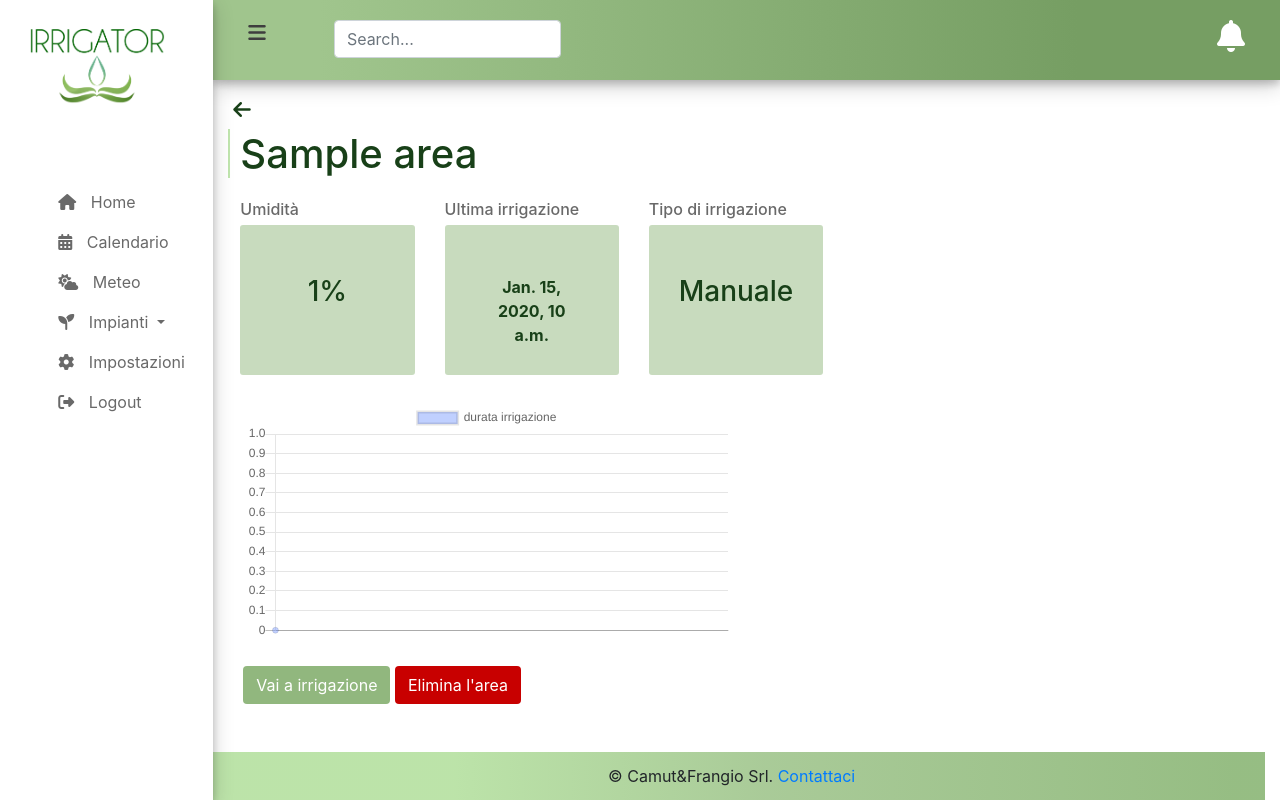
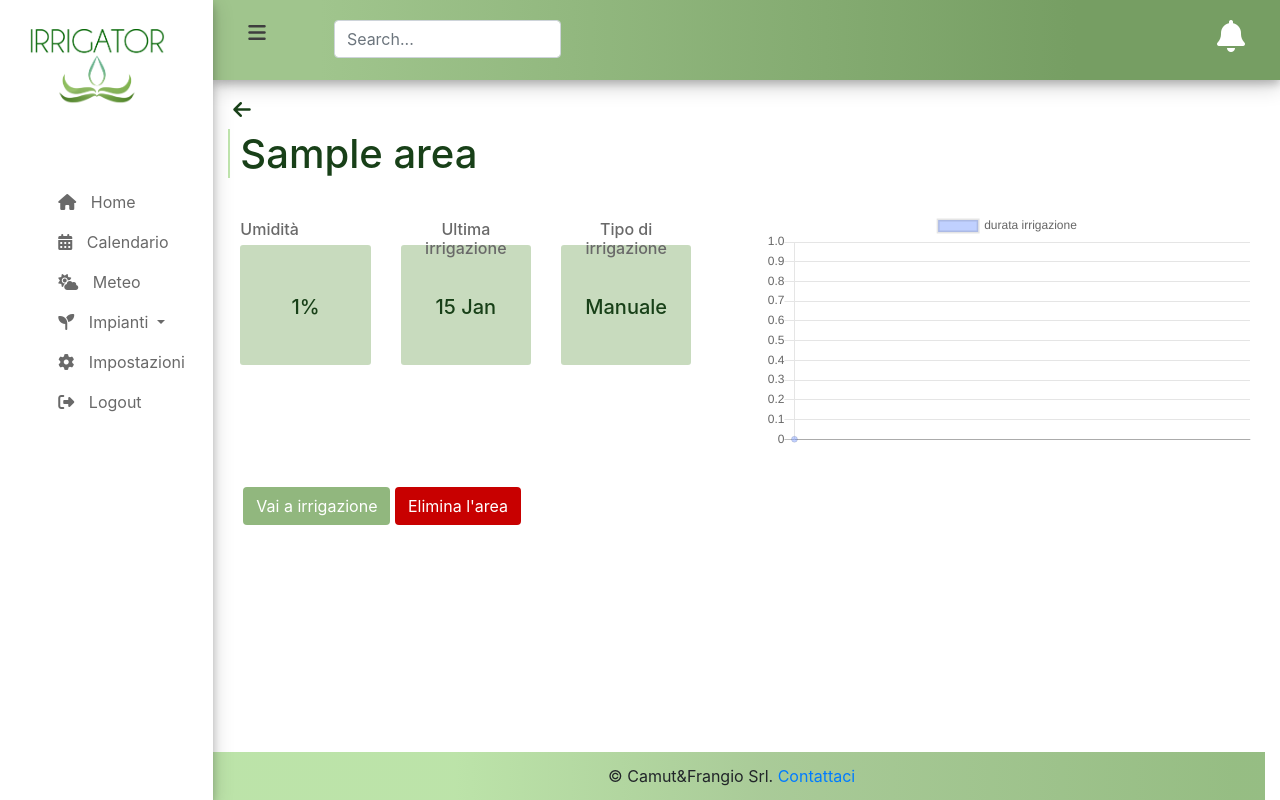
Before and after one commit to kamuttini/IrrigationApp, a Django app: page /1/area_detail/ in a window 1280 px wide. Run offline with Django 3.2, Linux system fonts and the light colour scheme; a user stored in the database is signed in; tables that the repository leaves empty hold one stand-in row (values such as "Sample post"); data that the repository does not hold is empty; some libraries are stand-ins or nearby versions.

Commit message:
area_detail template for chart

```diff
--- a/dashboard/static/style.css
+++ b/dashboard/static/style.css
@@ -235,7 +235,7 @@
 
 /*AREA DETAIL*/
 .area-info .area {
-    height: 150px;
+    height: 120px;
     margin: 15px;
     padding: 50px 0;
 }
@@ -246,15 +246,8 @@
     color: dimgray;
 }
 
-.area-info p {
-    width: 50%;
-    margin: auto;
-    font-size: 1em;
-    font-weight: bold;
-}
-
 /* WEATHER */
-.weather-box h3 {
+.weather-box h4 {
     padding: 10px 0 0 20px;
     font-weight: normal;
 }
--- a/dashboard/templates/dashboard/area_detail.html
+++ b/dashboard/templates/dashboard/area_detail.html
@@ -5,25 +5,28 @@
     <a href="/{{ area.garden.id }}"><i class="fas fa-arrow-left"></i></a>
     <h1 class="title" id="editable">{{ area.name }}</h1>
     <a id="edit" href="#" data-toggle="modal" data-target="#update_area"><i class="fas fa-pen"></i></a>
-    <div class="area-info margin col-8" style="padding: 12px; ">
+    <div class="row margin "style="padding: 12px;" >
+        <div class="area-info margin col-6" >
             <div class="row text-center">
                 <div class="area col-3">
                     <h6>Umidità</h6>
-                <h3>{{ area.humidity }}%</h3>
+                    <h5>{{ area.humidity }}%</h5>
                 </div>
                 <div class="area col-3">
                     <h6>Ultima irrigazione</h6>
-                <p>{{ area.last_irrigation }}</p>
+                    <h5>{{ area.last_irrigation |date:"d M " }}</h5>
                 </div>
                 <div class="area col-3">
                     <h6>Tipo di irrigazione</h6>
-                <h3>{{ area.get_irrigation_type_display }}</h3>
+                    <h5>{{ area.get_irrigation_type_display }}</h5>
                 </div>
             </div>
         </div>
         <div class="col-6">
             {% include 'includes/chart.html' %}
         </div>
+    </div>
+
     <div class="col margin">
         <a class="btn green-button" href="../irrigation/{{ area.irrigation_type }}">
             Vai a irrigazione</a>
```
Lines whose indentation alone changed are shown as unchanged.
